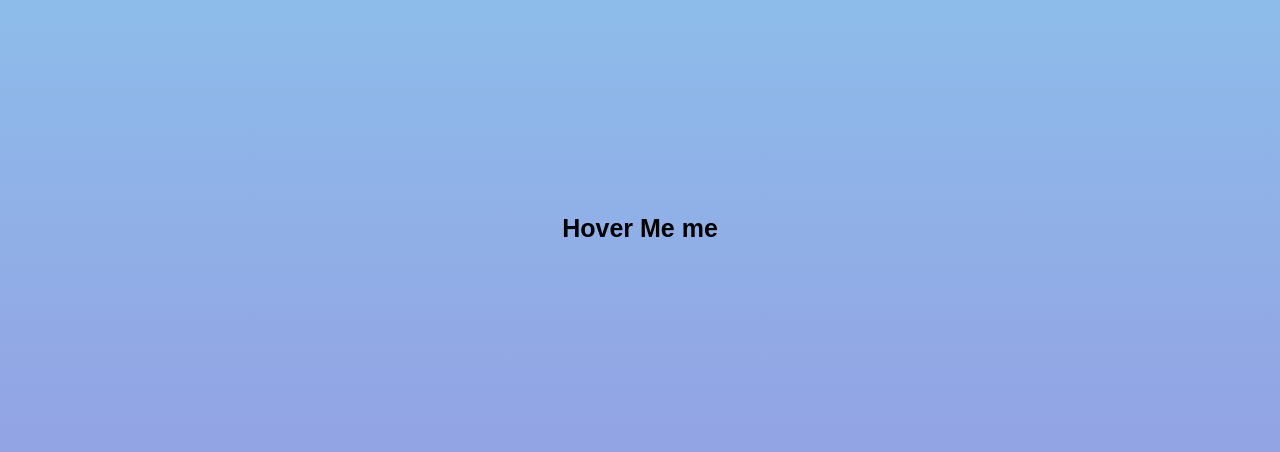
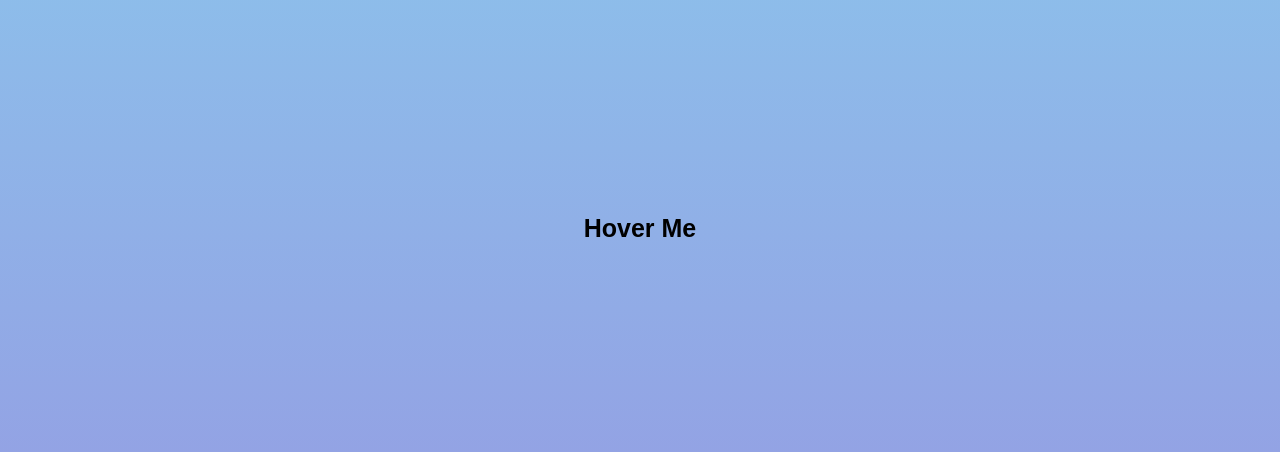
Before and after one commit to Christopher04grit/HTML-CSS-JAVASCRIPT-100-PROJECT, a plain HTML site: page 09. Tooltip/index.html in a window 1280 px wide. Shown: the part 172-624 px from the top of the page. Drawn offline with Linux system fonts and the light colour scheme.

```diff
--- a/09. Tooltip/index.html
+++ b/09. Tooltip/index.html
@@ -10,7 +10,6 @@
     <div id="container">
         <span id="tooltip-content">Tooltip Text</span>
         <span>Hover Me</span>
-        <span class="me">me</span>
     </div>
 </body>
 </html>
```
